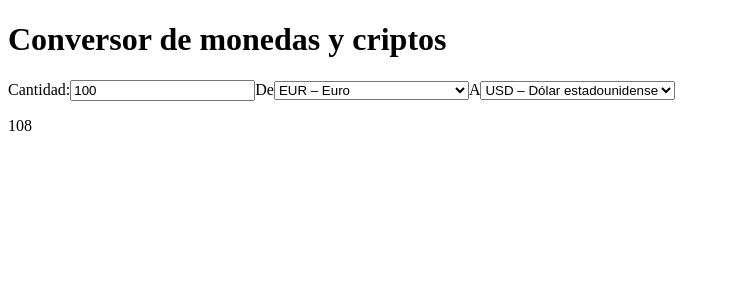
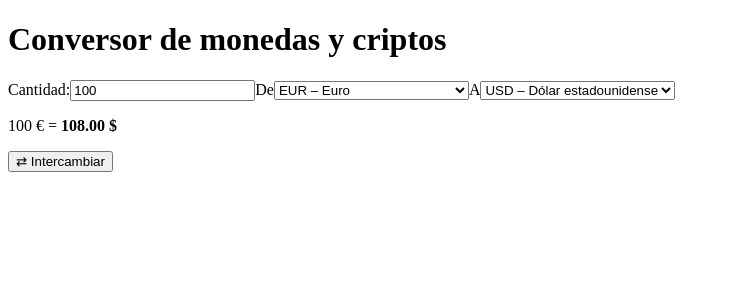
Before and after one commit to Imanol-Margarit/conversor_monedas, a React (Vite) app: page / in a window 1280 px wide. Shown: the top 300 px of the page, without its empty margins (0-730 px from the left). Built offline with nearby package versions, Linux system fonts and the light colour scheme.

Commit message:
Paso 5: resultado formateado e intercambio

```diff
--- a/src/components/Conversor.jsx
+++ b/src/components/Conversor.jsx
@@ -4,6 +4,7 @@
 import {useState} from "react"
 import tasas from '../data/tasas.json'
 import SelectorMoneda from "./SelectorMoneda";
+import Resultado from "./Resultado";
 
 // Componente principal: guarda el estado y hace el cálculo.
 function Conversor() {
@@ -15,7 +16,10 @@ function Conversor() {
   //   resultado = cantidad / tasa de origen * tasa de destino
 const resultado = cantidad /  tasas[origen].tasa * tasas[destino].tasa;
   // TODO (paso 5): función intercambiar() que invierte origen y destino
-
+  function intercambiar(){
+    setOrigen(destino);
+    setDestino(origen);
+  }
   return (
     <div className="conversor">
       {/* TODO: input numérico para la cantidad (recuerda convertir a número) */}
@@ -25,8 +29,9 @@ const resultado = cantidad /  tasas[origen].tasa * tasas[destino].tasa;
       {/* TODO: dos SelectorMoneda: "De" (origen) y "A" (destino) */}
       <SelectorMoneda etiqueta="De" valor={origen} onCambiar={setOrigen} />
       <SelectorMoneda etiqueta="A" valor={destino} onCambiar={setDestino} />
-      <p>{resultado}</p>
+      <Resultado cantidad={cantidad} origen={origen} destino={destino} valor={resultado} />
       {/* TODO (paso 5): botón Intercambiar */}
+      <button onClick={intercambiar}>⇄ Intercambiar</button>
       {/* TODO (paso 5): componente Resultado con sus props */}
     </div>
   )
--- a/src/components/Resultado.jsx
+++ b/src/components/Resultado.jsx
@@ -1,17 +1,23 @@
 // TODO: importa los datos de '../data/tasas.json'
-
+import tasas from '../data/tasas.json'
 // TODO: constante con los códigos de las criptomonedas
-
+const codigos_c =['BTC','ETH'];
 // Componente: muestra el resultado formateado.
 // Props que recibe: cantidad, origen, destino, valor
 // Debe mostrar algo como:  100 € = 108.00 $
 // Decimales: 8 si el destino es una cripto, 2 en el resto.
 function Resultado({ cantidad, origen, destino, valor }) {
   // TODO: decide cuántos decimales usar
-
+  let decimales;
+  if(codigos_c.includes(destino)){
+    decimales = 8;
+  }else{
+    decimales = 2;
+  }
   return (
     <p className="resultado">
       {/* TODO: cantidad + símbolo de origen = valor formateado + símbolo de destino */}
+      {cantidad} {tasas[origen].simbolo} = <strong>{valor.toFixed(decimales)} {tasas[destino].simbolo}</strong>
     </p>
   )
 }
```
